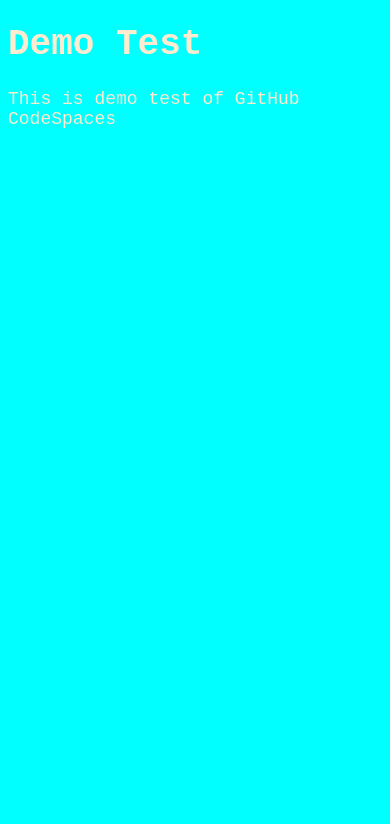
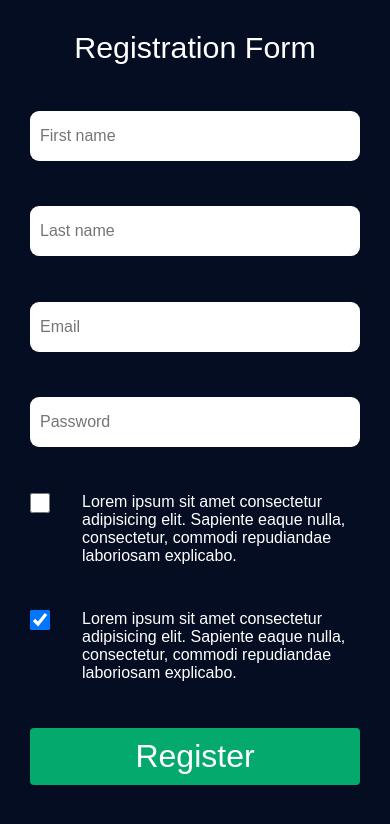
Before and after one commit to GithubCodeSpace/demo, a plain HTML site: page index.html in a window 390 px wide. Drawn offline with Linux system fonts and the light colour scheme.

Commit message:
added new file

```diff
--- a/index.html
+++ b/index.html
@@ -1,14 +1,165 @@
 <!DOCTYPE html>
 <html lang="en">
+
 <head>
     <meta charset="UTF-8">
     <meta http-equiv="X-UA-Compatible" content="IE=edge">
     <meta name="viewport" content="width=device-width, initial-scale=1.0">
-    <title>Document</title>
-    <link rel="stylesheet" href="style.css">
+    <title>Registration Form</title>
+    <style>
+        * {
+            margin: 0;
+            padding: 0;
+            box-sizing: border-box;
+        }
+
+        body {
+            font-family: Arial, Helvetica, sans-serif;
+            background: linear-gradient(90deg, rgb(229, 208, 232) 0%, rgb(212, 217, 232) 50%, rgb(186, 230, 232) 100%);
+            min-height: 100vh;
+            height: 100vh;
+            color: #ffffff;
+            display: flex;
+            justify-content: center;
+            align-items: center;
+        }
+
+        form {
+            display: grid;
+            justify-items: center;
+            gap: 1rem;
+            font-size: 1.5rem;
+            background-color: #040d21;
+            border-radius: 9px;
+            padding: 30px;
+            width: 50%;
+            min-height: 80vh;
+            box-shadow: #26394d 0px 20px 30px -10px;
+        }
+
+        .label {
+            text-align: center;
+            font-size: 3.5rem;
+        }
+
+        input[type="text"],
+        [type="email"],
+        [type="password"] {
+            min-width: 30vw;
+        }
+
+        input[type="text"],
+        [type="email"],
+        [type="password"],
+        [type="submit"],
+        [type="checkbox"] {
+            padding: 10px;
+            border-radius: 4px;
+            border: none;
+            font-size: 1.5rem;
+        }
+
+        .checkbox {
+            display: grid;
+            grid-template-columns: auto auto;
+            gap: 2rem;
+            align-items: baseline;
+            width: 65%;
+        }
+
+        input[type="checkbox"] {
+            width: 20px;
+            height: 20px;
+            cursor: pointer;
+        }
+
+        .lorem {
+            width: 100%;
+        }
+
+        input[type="submit"] {
+            background-color: #04aa6d;
+            font-size: 2rem;
+            cursor: pointer;
+            padding: 10px;
+            color: inherit;
+        }
+
+        input[type="submit"]:hover {
+            background-color: #3cad83;
+        }
+
+        input:focus {
+            outline: 2px solid #2bb24c;
+        }
+
+        @media (max-width: 768px) {
+            form {
+                min-width: 100%;
+                border-radius: 0px;
+                min-height: 100vh;
+            }
+
+            input[type="text"],
+            [type="email"],
+            [type="password"],
+            [type="submit"] {
+                min-width: 100%;
+            }
+
+            .label,
+            .submit {
+                font-size: 1.9rem;
+                width: 100%;
+                border-radius: 4px;
+            }
+
+            .inp,
+            .checkbox {
+                font-size: 1rem;
+                width: 100%;
+            }
+
+            input[type="text"],
+            [type="email"],
+            [type="password"] {
+                font-size: 1rem;
+                height: 50px;
+                padding: 10px;
+                border-radius: 9px;
+            }
+
+            .checkbox {
+                align-items: flex-start;
+            }
+        }
+    </style>
+
 </head>
+
 <body>
-    <h1>Demo Test</h1>
-    <p>This is demo test of GitHub CodeSpaces</p>
+    <form action="#" class="form">
+
+        <div class="label"><label>Registration Form</label></div>
+        <div class="inp"><input type="text" name="fname" id="fname" placeholder="First name" required></div>
+        <div class="inp"><input type="text" name="lname" id="lname" placeholder="Last name"></div>
+        <div class="inp"><input type="email" name="email" id="email" placeholder="Email" required></div>
+        <div class="inp"><input type="password" name="pin" id="pin" placeholder="Password"></div>
+        <div class="inp checkbox"><input type="checkbox"><label class="lorem">Lorem ipsum sit amet consectetur
+                adipisicing elit. Sapiente eaque nulla, consectetur, commodi repudiandae laboriosam explicabo.</label>
+        </div>
+        <div class="inp checkbox"><input type="checkbox" checked><label class="lorem">Lorem ipsum sit amet consectetur
+                adipisicing elit. Sapiente eaque nulla, consectetur, commodi repudiandae laboriosam explicabo.</label>
+        </div>
+        <div class="submit"><input type="submit" value="Register"></div>
+        <!-- watch form/email validation with javascript tutorial first, then apply the best one.
+        requirements:
+        names must have a minimum of 3 characters.
+        email must have a minimum of 3 characters after @ symbol. (search for types of email validation on browser end/ at browser/javascript/css level.)
+        password should have a minimum of 8 characters consisting of alpha-numeric with the mix of lower case and upper case and one special character.
+        on non-valid entries register button should display a warning message. (google for this or skip this step)
+        on a valid entry after hitting the register button it should display the message "Congratulations! Your account was successfully created" (google for the best one.) -->
+    </form>
 </body>
+
 </html>
```
